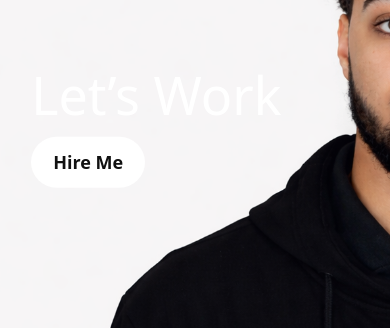
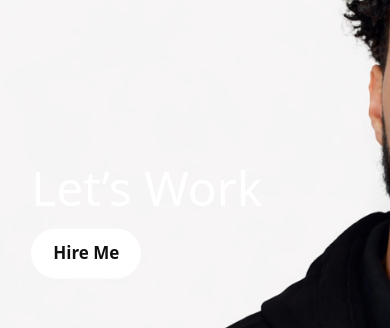
Before and after one commit to DariusNauglerWilliams/Darius-Naugler-Williams-Portfolio, a React (Vite) app in the folder dnw-portfolio/: page / in a window 390 px wide. Shown: the part 267-595 px from the top of the page. Built offline with nearby package versions, Linux system fonts and the light colour scheme.

Commit message:
css mobile good hopefully

```diff
--- a/dnw-portfolio/src/index.css
+++ b/dnw-portfolio/src/index.css
@@ -156,6 +156,7 @@ min-height: 100vh;
   max-width: 900px;
   margin: auto;
   margin-bottom: 50px;
+  text-align: center;
 
 }
 
@@ -323,22 +324,36 @@ min-height: 100vh;
 
 @media (max-width: 768px) {
   #cta {
-    min-height: 82vh;
+    min-height: 100svh;
     overflow: hidden;
   }
 
   #cta img {
     width: 100%;
-    min-height: 82vh;
+    min-height: 100svh;
+    height: 100svh;
     object-fit: cover;
-    object-position: center;
+    object-position: center center;
   }
 
   #cta > div {
-    top: 50% !important;
+    top: 52% !important;
     left: 8% !important;
     right: 8%;
     transform: translateY(-50%);
+  }
+
+  .project-shell {
+    padding: 100px 16px 70px;
+  }
+
+  .project-cards {
+    grid-template-columns: 1fr;
+    gap: 18px;
+  }
+
+  .project {
+    padding: 14px;
   }
 
   .resume-header h2 {
@@ -355,8 +370,15 @@ min-height: 100vh;
   }
 
   .project img {
+    display: block;
+    width: 100%;
+    max-width: 100%;
+    height: auto;
+    aspect-ratio: 16 / 10;
+    object-fit: cover;
+    object-position: top center;
     border-radius: 8px;
-    margin-bottom: 20px;
+    margin-bottom: 16px;
   }
 
   .contact-icon {
@@ -365,7 +387,7 @@ min-height: 100vh;
   }
 
   #cta h1 {
-    font-size: 52px !important;
+    font-size: 48px !important;
     line-height: 0.95;
     margin-bottom: 18px !important;
     max-width: 260px;
@@ -377,7 +399,7 @@ min-height: 100vh;
   }
 
   #cta button {
-    font-size: 18px !important;
+    font-size: 17px !important;
     padding: 12px 22px;
     border: none;
     border-radius: 999px;
```
